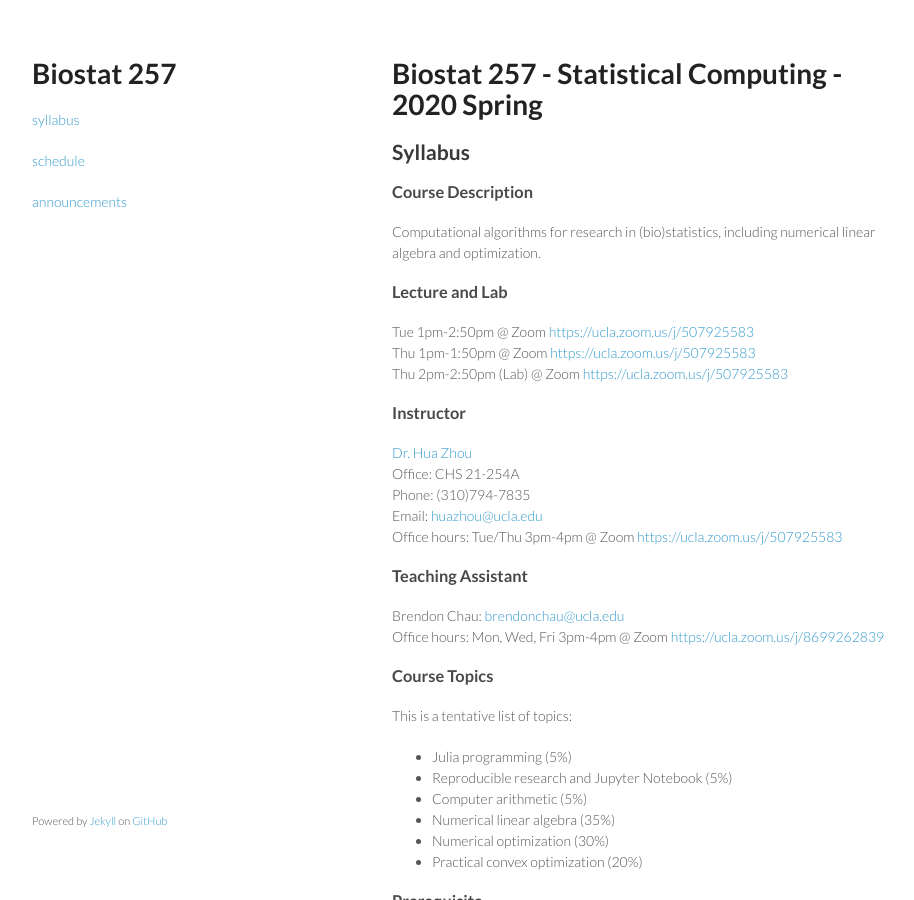
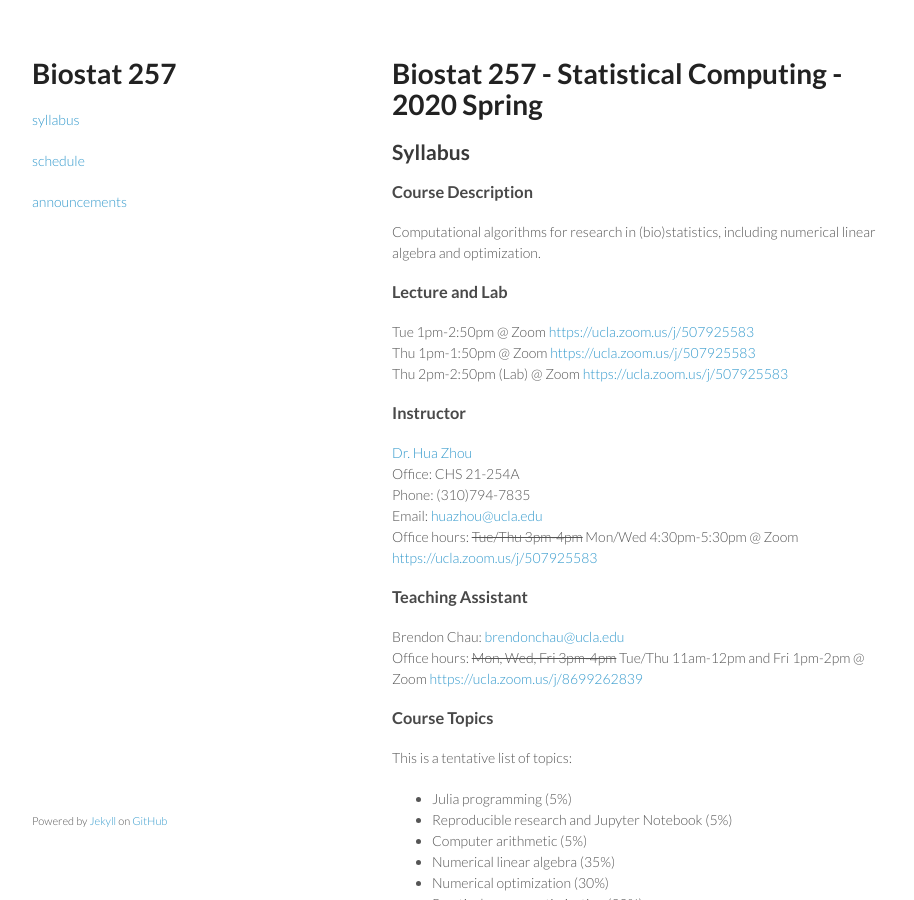
Before and after one commit to ucla-biostat-257-2020spring/ucla-biostat-257-2020spring.github.io, a Jekyll site: the page built from syllabus/syllabus.md, in a window 1280 px wide and 900 px high. Shown: the whole window, without its empty margins (178-1092 px from the left). Built offline with Jekyll 4.4.1, drawn with Linux system fonts in a browser that asks for light colours.

Commit message:
update office hours

```diff
--- a/syllabus/syllabus.md
+++ b/syllabus/syllabus.md
@@ -23,12 +23,12 @@ Thu 2pm-2:50pm (Lab) @ Zoom <https://ucla.zoom.us/j/507925583>
 Office: CHS 21-254A
 Phone: (310)794-7835
 Email: <huazhou@ucla.edu>
-Office hours: Tue/Thu 3pm-4pm @ Zoom <https://ucla.zoom.us/j/507925583>
+Office hours: ~~Tue/Thu 3pm-4pm~~ Mon/Wed 4:30pm-5:30pm @ Zoom <https://ucla.zoom.us/j/507925583>
 
 ### Teaching Assistant
 
 Brendon Chau: <brendonchau@ucla.edu>
-Office hours: Mon, Wed, Fri 3pm-4pm @ Zoom <https://ucla.zoom.us/j/8699262839>
+Office hours: ~~Mon, Wed, Fri 3pm-4pm~~ Tue/Thu 11am-12pm and Fri 1pm-2pm @ Zoom <https://ucla.zoom.us/j/8699262839>
 
 ### Course Topics
 
```
